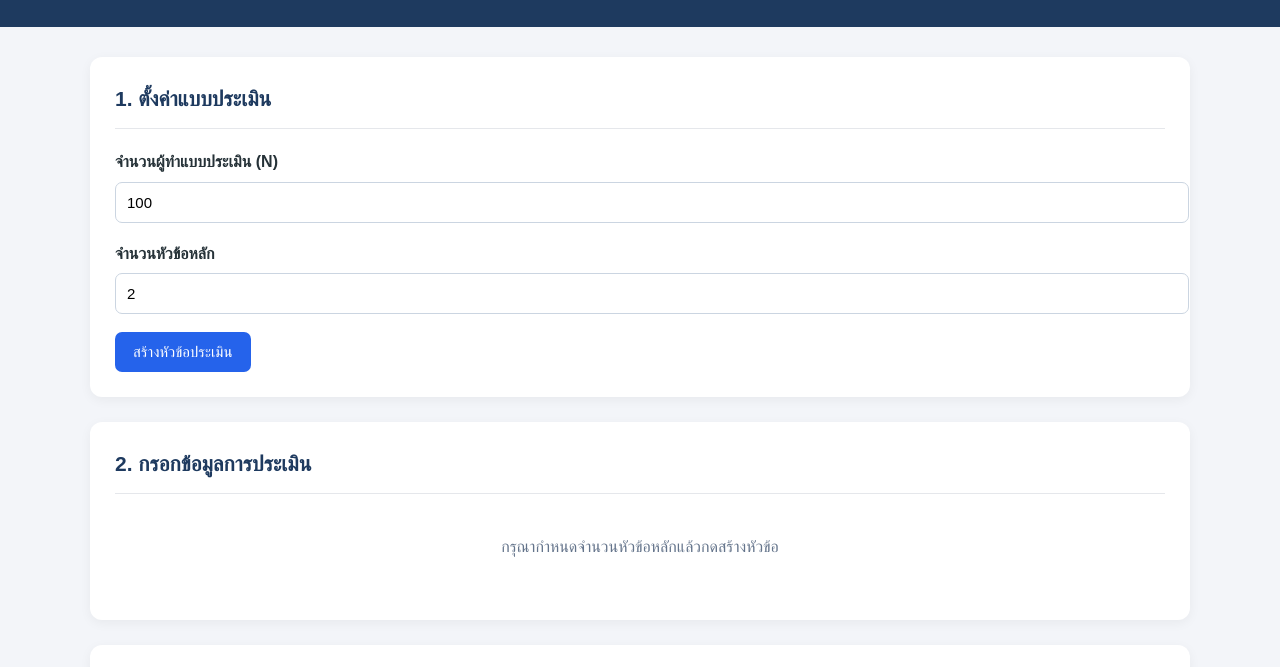
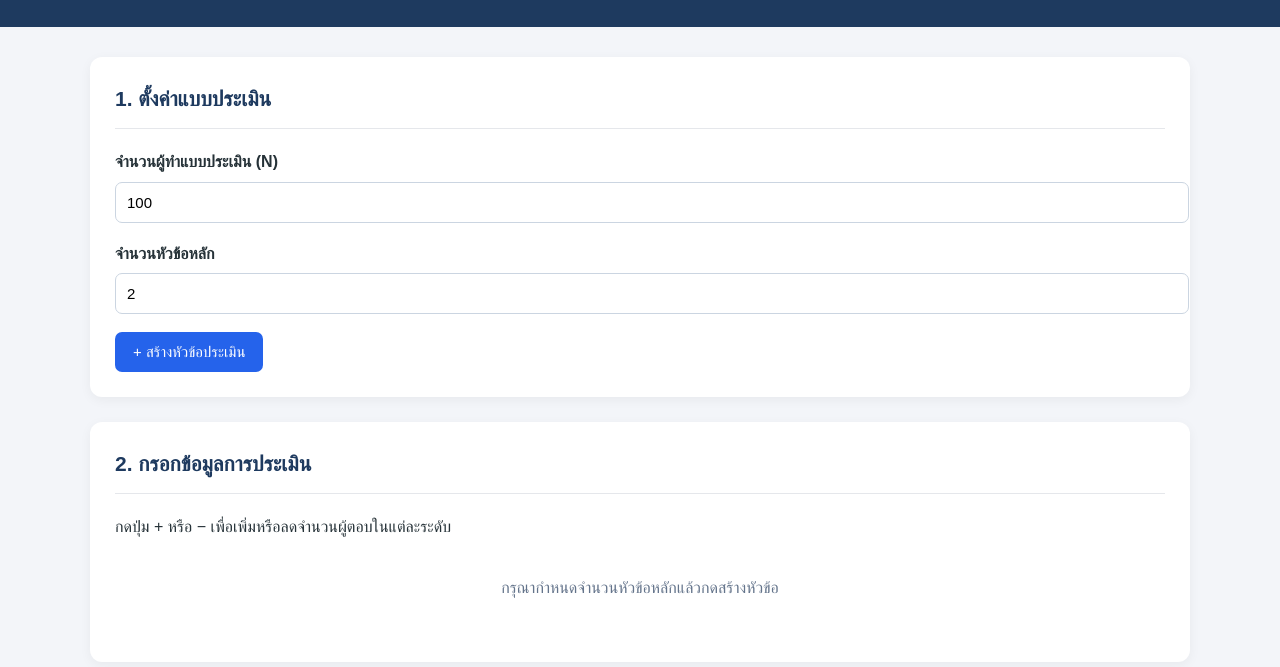
Before and after one commit to NichoIas-bit/Evaluation-Calculator, a plain HTML site: page index.html in a window 1280 px wide. Shown: the part 108-775 px from the top of the page. Drawn offline with Linux system fonts and the light colour scheme.

Commit message:
Update index.html

```diff
--- a/index.html
+++ b/index.html
@@ -1,3 +1,4 @@
+
 <!DOCTYPE html>
 <html lang="th">
 <head>
@@ -8,8 +9,10 @@
 
     <link rel="stylesheet" href="style.css">
 </head>
+
 <body>
 
+    <!-- HEADER -->
     <header class="header">
         <div class="container">
             <h1>Evaluation Calculator</h1>
@@ -17,13 +20,16 @@
         </div>
     </header>
 
+
     <main class="container">
 
-        <!-- ตั้งค่าแบบประเมิน -->
+        <!-- SECTION 1 -->
         <section class="card">
+
             <h2>1. ตั้งค่าแบบประเมิน</h2>
 
             <div class="form-group">
+
                 <label for="totalRespondents">
                     จำนวนผู้ทำแบบประเมิน (N)
                 </label>
@@ -32,11 +38,16 @@
                     type="number"
                     id="totalRespondents"
                     min="1"
+                    step="1"
                     value="100"
+                    placeholder="กรอกจำนวนผู้ประเมิน"
                 >
+
             </div>
 
+
             <div class="form-group">
+
                 <label for="mainTopicCount">
                     จำนวนหัวข้อหลัก
                 </label>
@@ -45,43 +56,72 @@
                     type="number"
                     id="mainTopicCount"
                     min="1"
+                    max="50"
+                    step="1"
                     value="2"
+                    placeholder="กรอกจำนวนหัวข้อหลัก"
                 >
+
             </div>
 
-            <button id="createTopicsBtn" class="btn btn-primary">
-                สร้างหัวข้อประเมิน
+
+            <button
+                type="button"
+                id="createTopicsBtn"
+                class="btn btn-primary">
+
+                + สร้างหัวข้อประเมิน
+
             </button>
+
         </section>
 
-        <!-- พื้นที่หัวข้อประเมิน -->
+
+        <!-- SECTION 2 -->
         <section class="card">
+
             <h2>2. กรอกข้อมูลการประเมิน</h2>
 
+            <p class="section-description">
+                กดปุ่ม + หรือ − เพื่อเพิ่มหรือลดจำนวนผู้ตอบในแต่ละระดับ
+            </p>
+
             <div id="topicsContainer">
+
                 <p class="empty-message">
                     กรุณากำหนดจำนวนหัวข้อหลักแล้วกดสร้างหัวข้อ
                 </p>
+
             </div>
+
         </section>
 
-        <!-- ผลลัพธ์ -->
+
+        <!-- SECTION 3 -->
         <section class="card">
+
             <h2>3. ผลการคำนวณ</h2>
 
             <div id="resultsContainer">
+
                 <p class="empty-message">
                     ผลการคำนวณจะแสดงที่นี่
                 </p>
+
             </div>
+
         </section>
 
     </main>
 
+
+    <!-- FOOTER -->
     <footer>
         <p>Evaluation Calculator © 2026</p>
     </footer>
 
+
+    <!-- JAVASCRIPT -->
     <script src="script.js"></script>
 
 </body>
```
